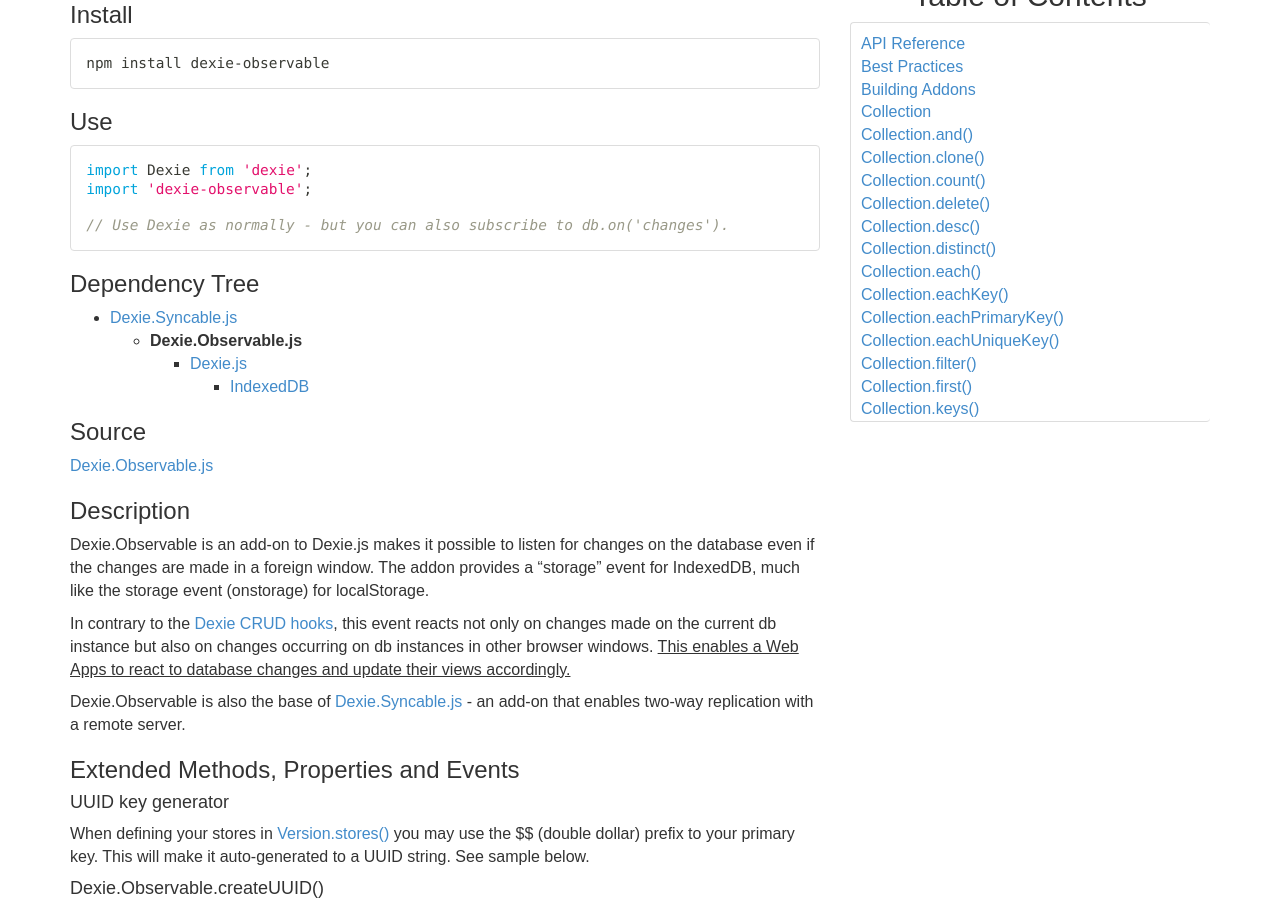
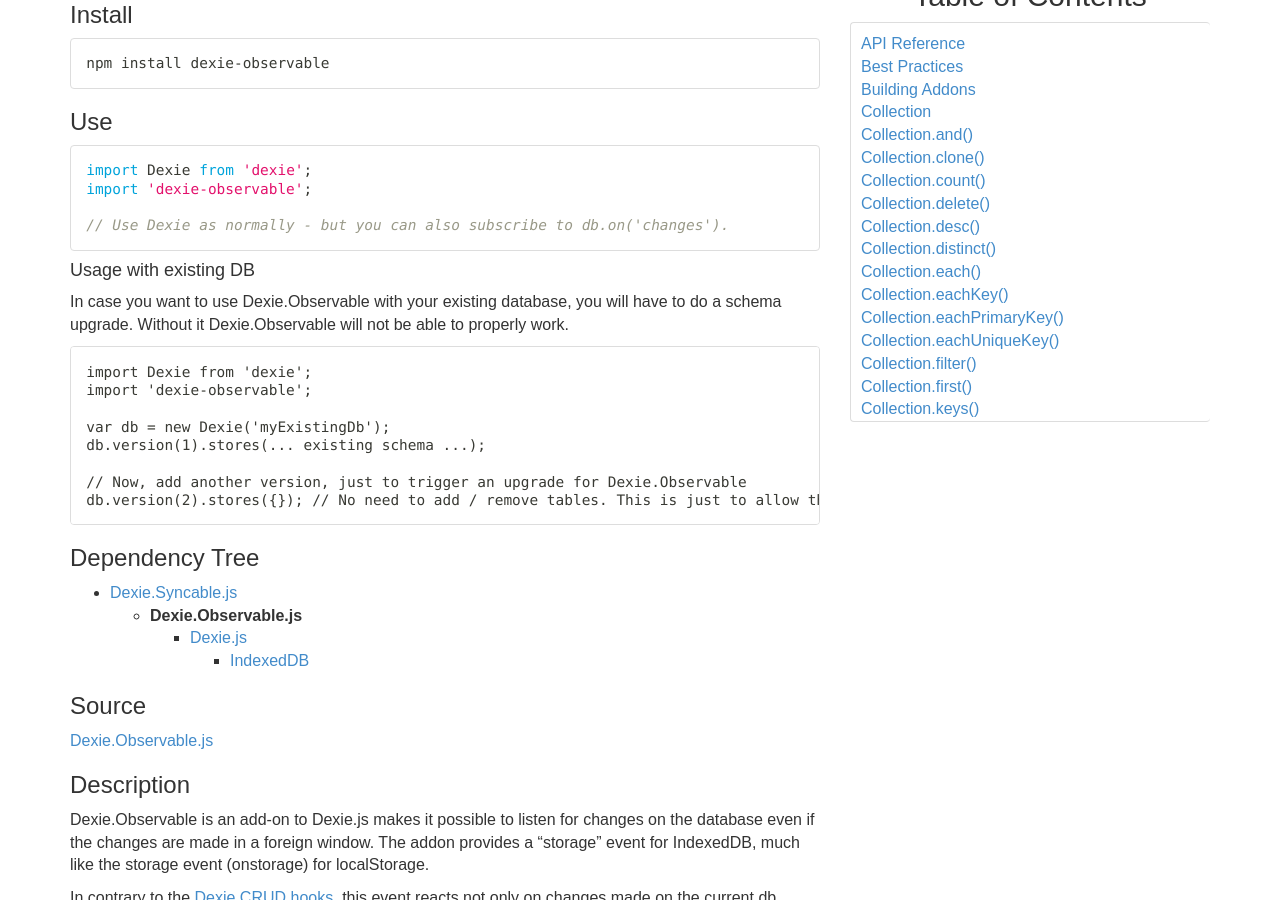
Before and after one commit to dexie/dexie-website, a Jekyll site: the page built from docs/Observable/Dexie.Observable.md, in a window 1280 px wide and 900 px high, scrolled down 328 px. Built offline with Jekyll 4.4.1, drawn with Linux system fonts in a browser that asks for light colours.

Commit message:
Mention schema upgrade for existing DB
Inform the users of Dexie.Observable and Dexie.Syncable that they will
have to perform a schema upgrade for the addons to work properly.

Fix minor typos in Dexie.Syncable

````diff
--- a/docs/Observable/Dexie.Observable.md
+++ b/docs/Observable/Dexie.Observable.md
@@ -17,6 +17,21 @@
 import 'dexie-observable';
 
 // Use Dexie as normally - but you can also subscribe to db.on('changes').
+```
+
+#### Usage with existing DB
+
+In case you want to use Dexie.Observable with your existing database, you will have to do a schema upgrade. Without it Dexie.Observable will not be able to properly work.
+
+```
+import Dexie from 'dexie';
+import 'dexie-observable';
+
+var db = new Dexie('myExistingDb');
+db.version(1).stores(... existing schema ...);
+
+// Now, add another version, just to trigger an upgrade for Dexie.Observable
+db.version(2).stores({}); // No need to add / remove tables. This is just to allow the addon to install its tables.
 ```
 
 ### Dependency Tree
````
Also changed, not shown: docs/Syncable/Dexie.Syncable.js.md (+17 -1 lines).
